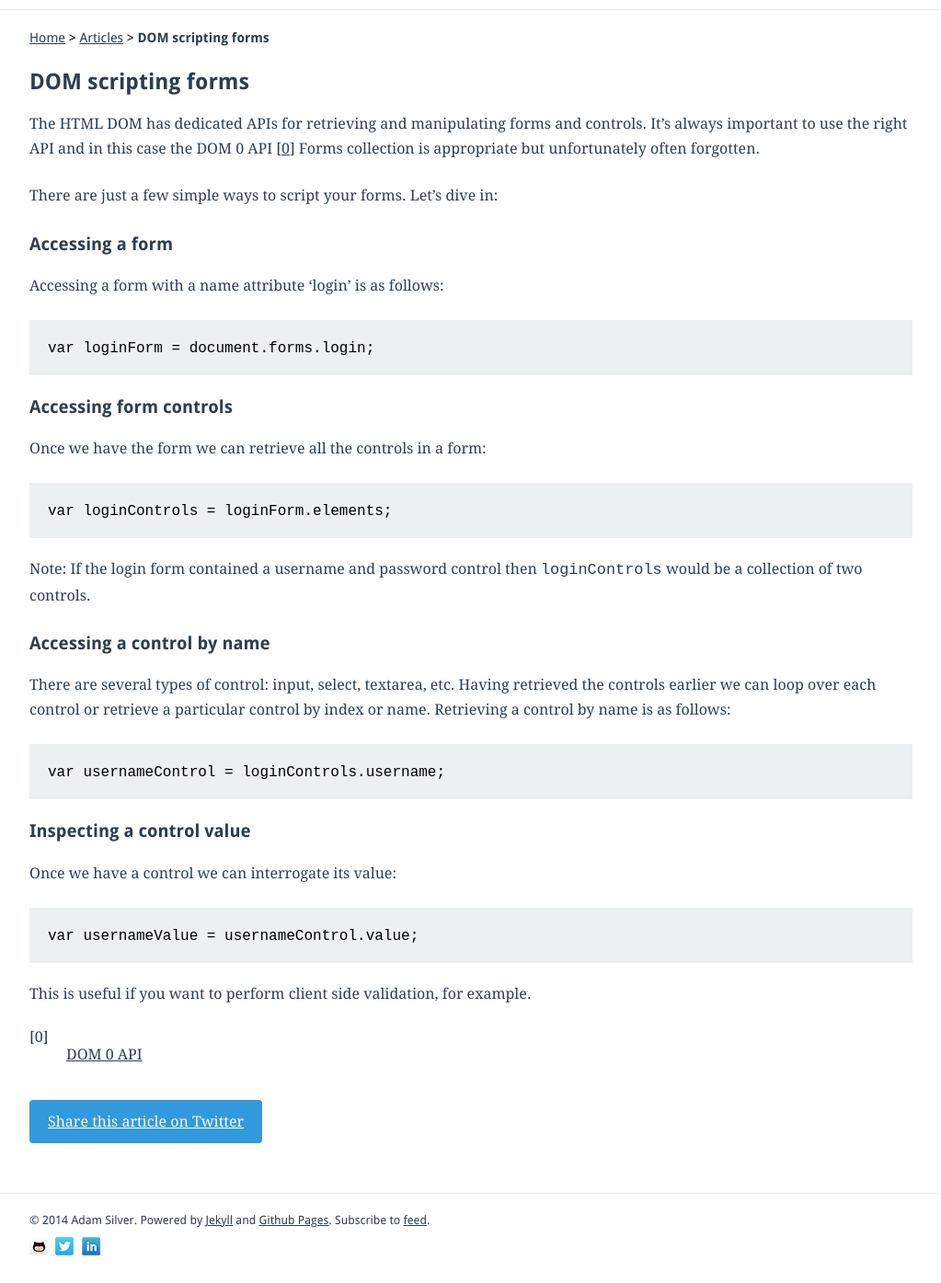
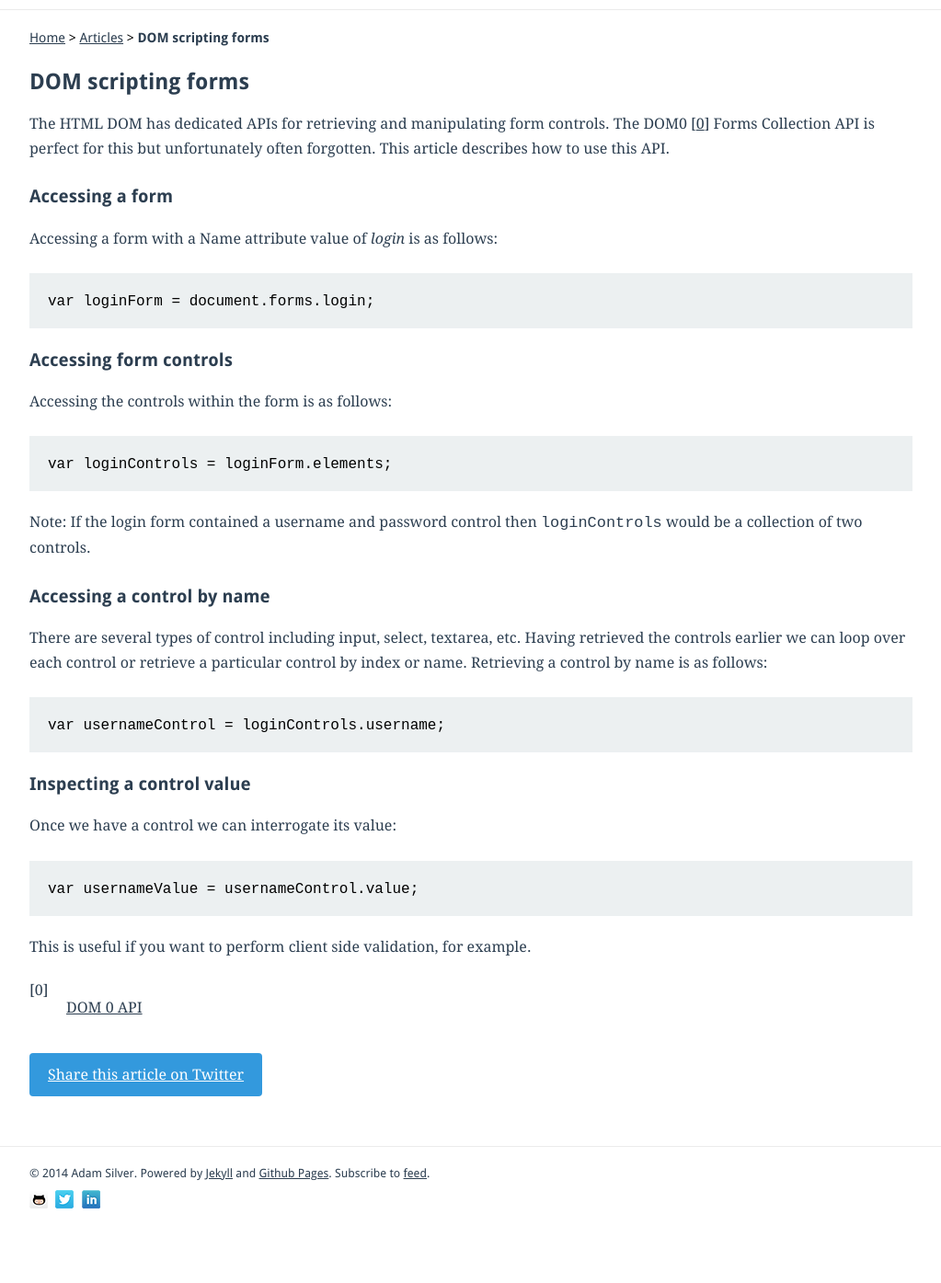
Before and after one commit to adamsilver/adamsilver.io-jekyll, a Jekyll site: the page built from _posts/2014-01-02-dom-scripting-forms.md, in a window 1280 px wide, cut to the strip 150-1545 px from the top of the page. Shown: the whole strip at 92% size, without its empty margins (128-1151 px from the left). Built offline with Jekyll 4.4.1, drawn with Linux system fonts in a browser that asks for light colours; Markdown is read by kramdown in place of the engine named in the settings; after the commit the page ends 1494 px from its top, so only the background shows below that.

Commit message:
updated article

```diff
--- a/_posts/2014-01-02-dom-scripting-forms.md
+++ b/_posts/2014-01-02-dom-scripting-forms.md
@@ -5,19 +5,17 @@ date:   2014-01-02 09:00:59
 categories: js
 ---
 
-The HTML DOM has dedicated APIs for retrieving and manipulating forms and controls. It’s always important to use the right API and in this case the DOM 0 API [[0](#ref0)] Forms collection is appropriate but unfortunately often forgotten.
-
-There are just a few simple ways to script your forms. Let's dive in:
+The HTML DOM has dedicated APIs for retrieving and manipulating form controls. The DOM0 [[0](#ref0)] Forms Collection API is perfect for this but unfortunately often forgotten. This article describes how to use this API.
 
 ## Accessing a form
 
-Accessing a form with a name attribute 'login' is as follows:
+Accessing a form with a Name attribute value of *login* is as follows:
 
 	var loginForm = document.forms.login;
 
 ## Accessing form controls
 
-Once we have the form we can retrieve all the controls in a form:
+Accessing the controls within the form is as follows:
 
 	var loginControls = loginForm.elements;
 
@@ -25,7 +23,7 @@ Note: If the login form contained a username and password control then `loginCon
 
 ## Accessing a control by name
 
-There are several types of control: input, select, textarea, etc. Having retrieved the controls earlier we can loop over each control or retrieve a particular control by index or name. Retrieving a control by name is as follows:
+There are several types of control including input, select, textarea, etc. Having retrieved the controls earlier we can loop over each control or retrieve a particular control by index or name. Retrieving a control by name is as follows:
 
 	var usernameControl = loginControls.username;
 
```
